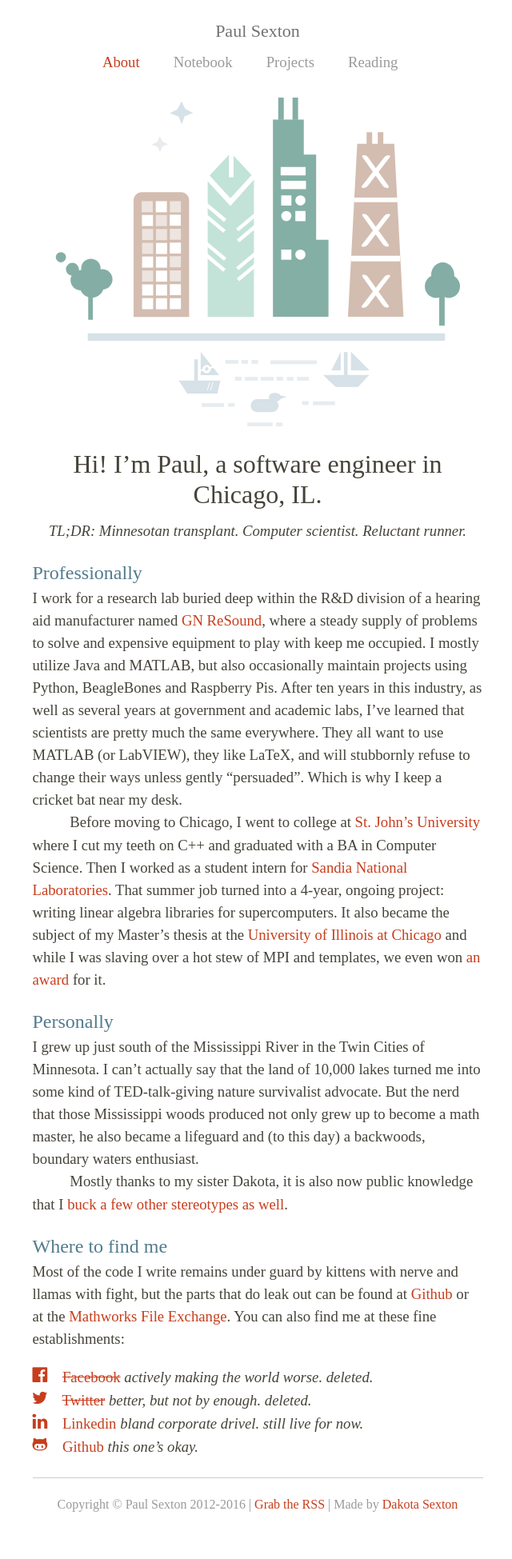
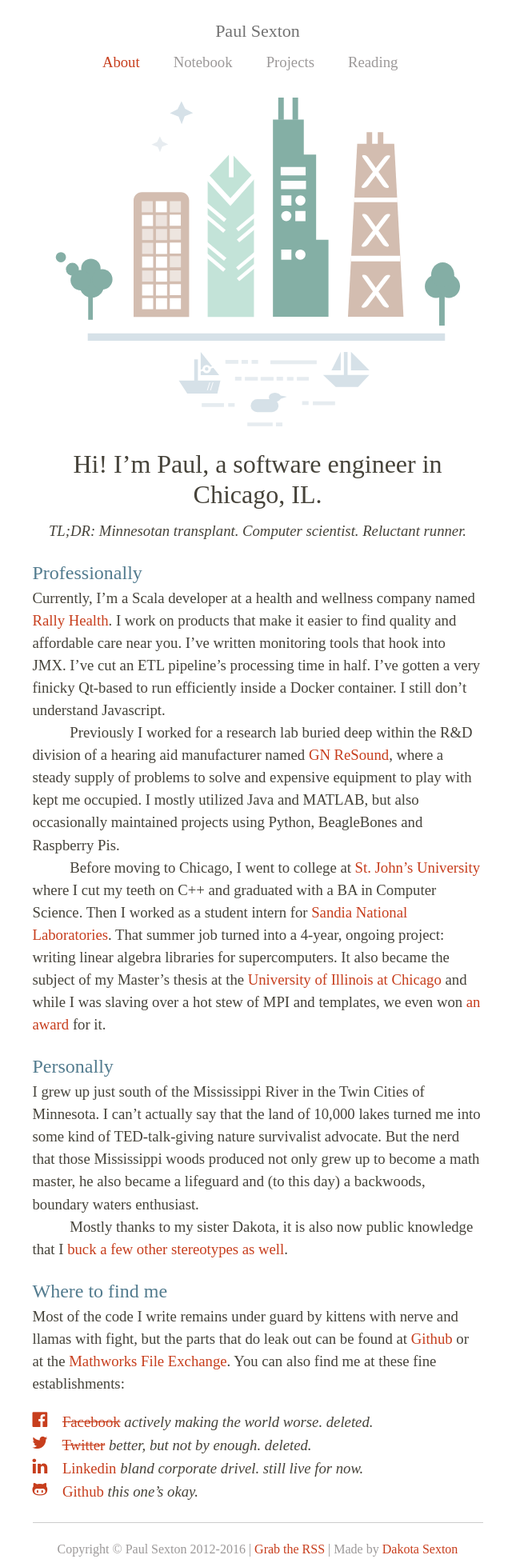
Before and after one commit to psexton/psexton.github.io, a Jekyll site: the page built from index.markdown, in a window 1280 px wide. Shown: the whole page at 80% size, without its empty margins (318-958 px from the left). Built offline with Jekyll 4.4.1, drawn with Linux system fonts in a browser that asks for light colours; some web fonts are replaced; before the commit the page ends 1893 px from its top, so only the background shows below that.

Commit message:
Update professional info section

```diff
--- a/index.markdown
+++ b/index.markdown
@@ -12,8 +12,9 @@
 {: .intro-caption}
 
 ## Professionally
+Currently, I'm a Scala developer at a health and wellness company named [Rally Health](https://rallyhealth.com). I work on products that make it easier to find quality and affordable care near you. I've written monitoring tools that hook into JMX. I've cut an ETL pipeline's processing time in half. I've gotten a very finicky Qt-based to run efficiently inside a Docker container. I still don't understand Javascript.
 
-I work for a research lab buried deep within the R&amp;D division of a hearing aid manufacturer named [GN ReSound](http://gnresound-group.com/), where a steady supply of problems to solve and expensive equipment to play with keep me occupied. I mostly utilize Java and MATLAB, but also occasionally maintain projects using Python, BeagleBones and Raspberry Pis. After ten years in this industry, as well as several years at government and academic labs, I've learned that scientists are pretty much the same everywhere. They all want to use MATLAB (or LabVIEW), they like LaTeX, and will stubbornly refuse to change their ways unless gently "persuaded". Which is why I keep a cricket bat near my desk.
+Previously I worked for a research lab buried deep within the R&amp;D division of a hearing aid manufacturer named [GN ReSound](http://gnresound-group.com/), where a steady supply of problems to solve and expensive equipment to play with kept me occupied. I mostly utilized Java and MATLAB, but also occasionally maintained projects using Python, BeagleBones and Raspberry Pis.
 
 Before moving to Chicago, I went to college at [St. John's University](http://csbsju.edu/) where I cut my teeth on C++ and graduated with a BA in Computer Science. Then I worked as a student intern for [Sandia National Laboratories](http://www.sandia.gov/"). That summer job turned into a 4-year, ongoing project: writing linear algebra libraries for supercomputers. It also became the subject of my Master's thesis at the [University of Illinois at Chicago](http://www.uic.edu/uic/) and while I was slaving over a hot stew of MPI and templates, we even won [an award](http://www.rdmag.com/award-winners/2004/08/pearl-real-gem) for it.
 
```
